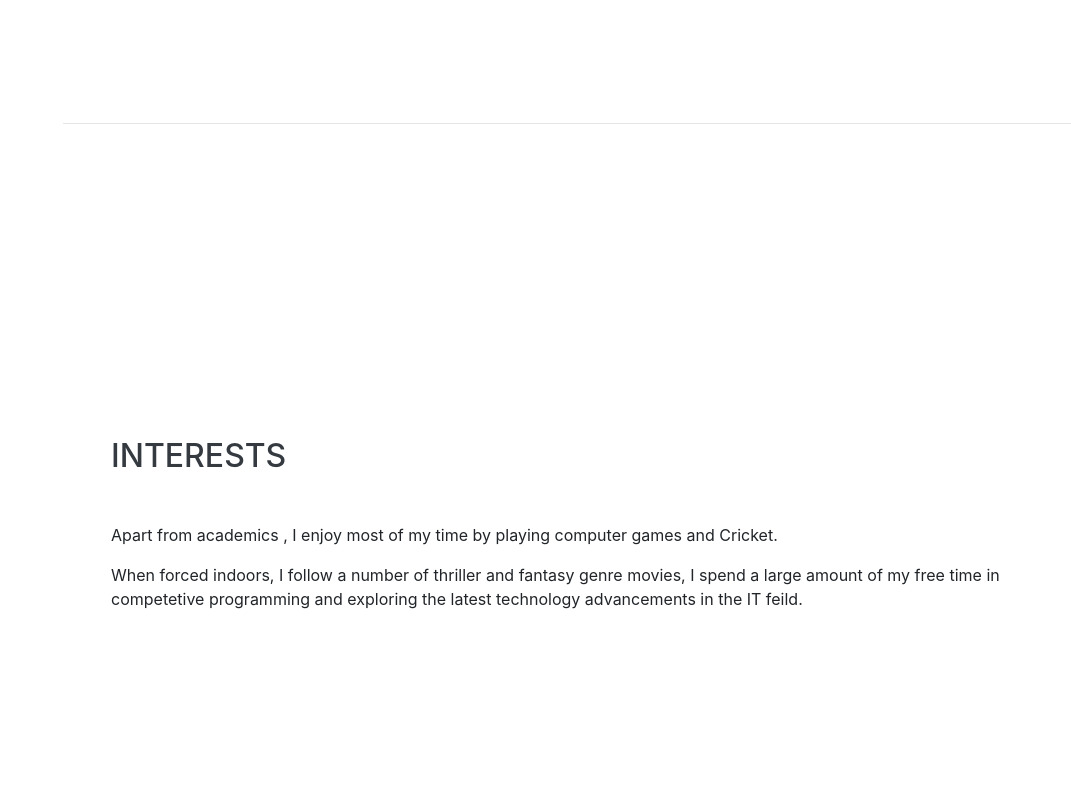
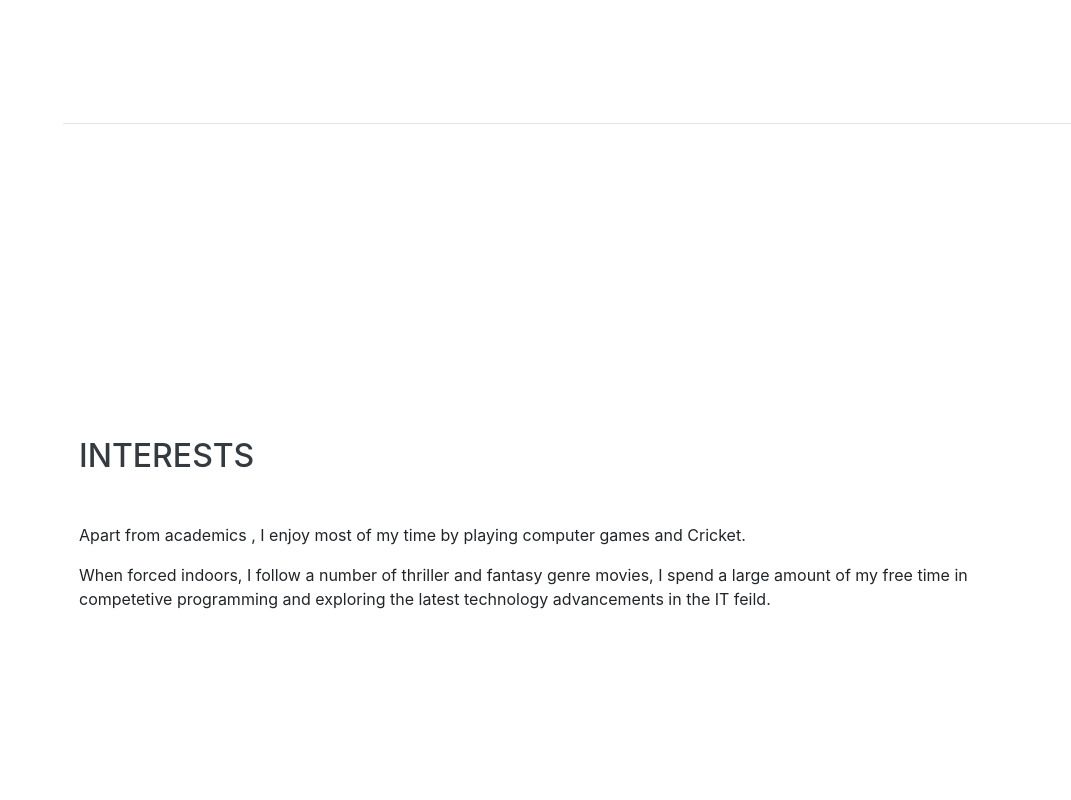
Before and after one commit to RajagurunathanM/RajagurunathanM.github.io, a website with bundled scripts: page index.html in a window 1280 px wide. Shown: the part 3080-3880 px from the top of the page, without its empty margins (209-1280 px from the left). Built offline with nearby package versions, Linux system fonts and the light colour scheme; a web font is replaced by a local one.

Commit message:
Update index.html

```diff
--- a/index.html
+++ b/index.html
@@ -181,8 +181,8 @@
 
     <hr class="m-0">
 
-    <section class="resume-section p-3 p-lg-5 d-flex align-items-center" id="interests">
-      <div class="w-100">
+    <section class="resume-section p-3 p-lg-3 d-flex align-items-center" id="interests">
+      <div class="w-80">
         <h2 class="mb-5">Interests</h2>
         <p>Apart from academics , I enjoy most of my time by playing computer games and Cricket.</p>
         <p class="mb-0">When forced indoors, I follow a number of thriller and fantasy genre movies, I spend a large amount of my free time in competetive programming and exploring the latest technology advancements in the IT feild.</p>
```
